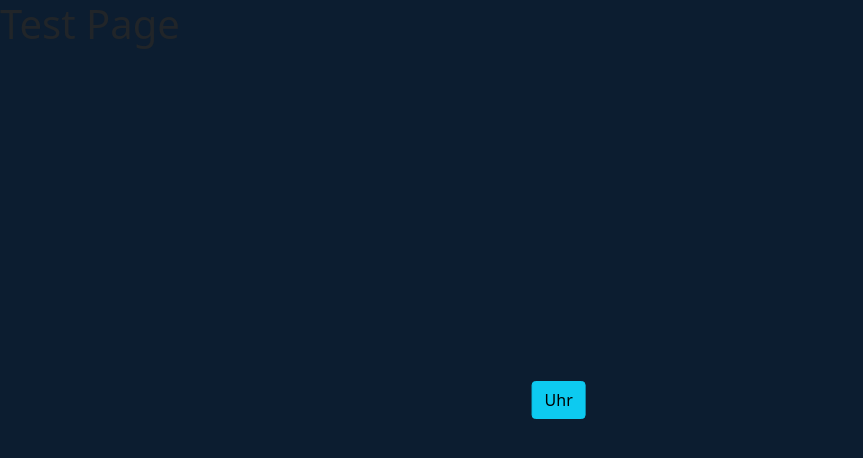
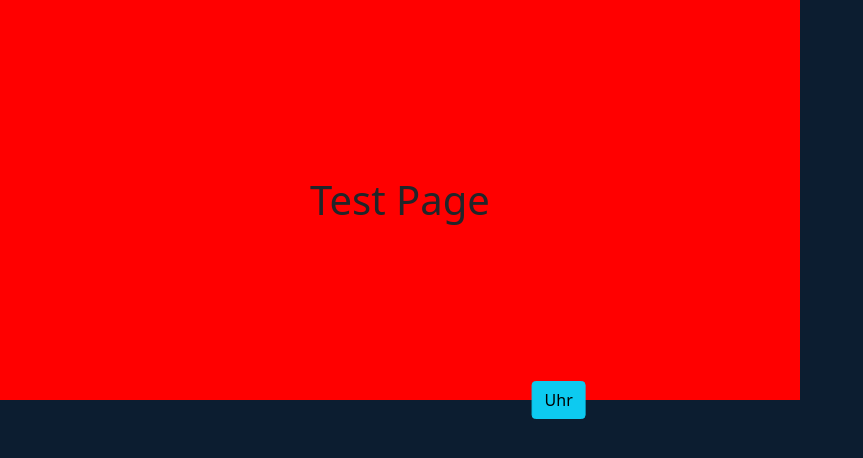
Before and after one commit to Jan-Grie/Jan-Grie.github.io, a plain HTML site: page index.html in a window 1280 px wide. Shown: the whole page, without its empty margins (0-863 px from the left). Drawn offline with nearby package versions, Linux system fonts and the light colour scheme.

Commit message:
Update IndexCSS.css

```diff
--- a/CSS/IndexCSS.css
+++ b/CSS/IndexCSS.css
@@ -7,7 +7,7 @@
   transform: translate(-200%, -50%);
 }
 
-CenterH1{
+.CenterH1{
   height: 400px;
   width: 800px;
   background: red;
```
